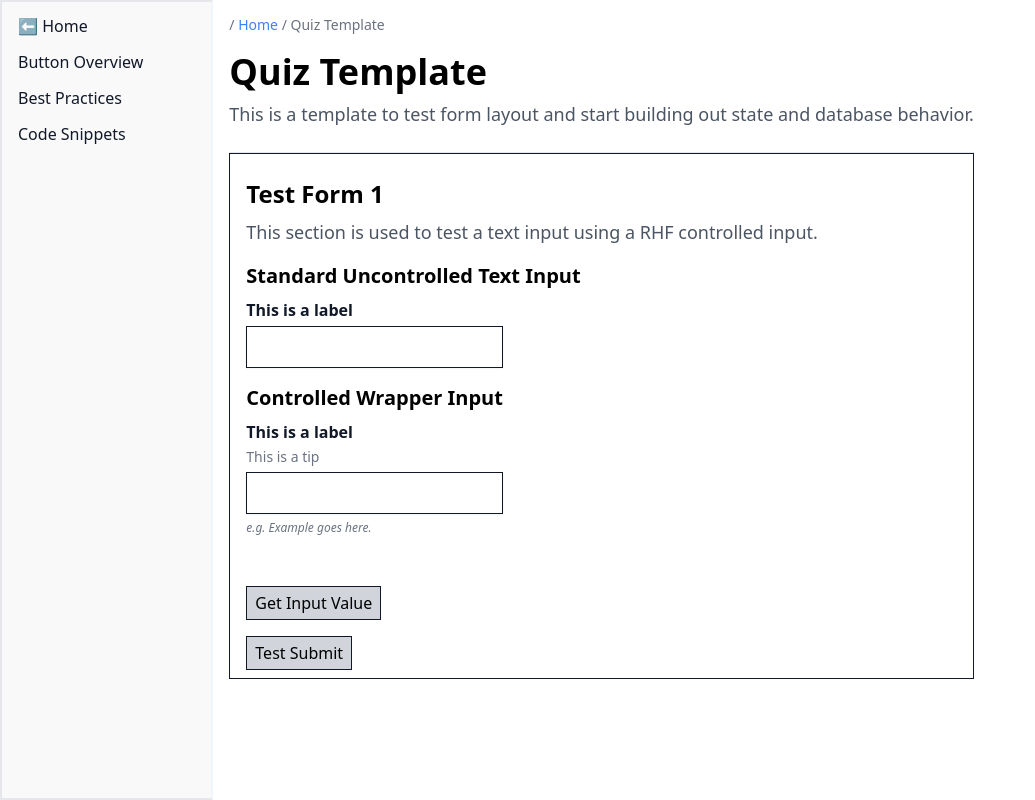
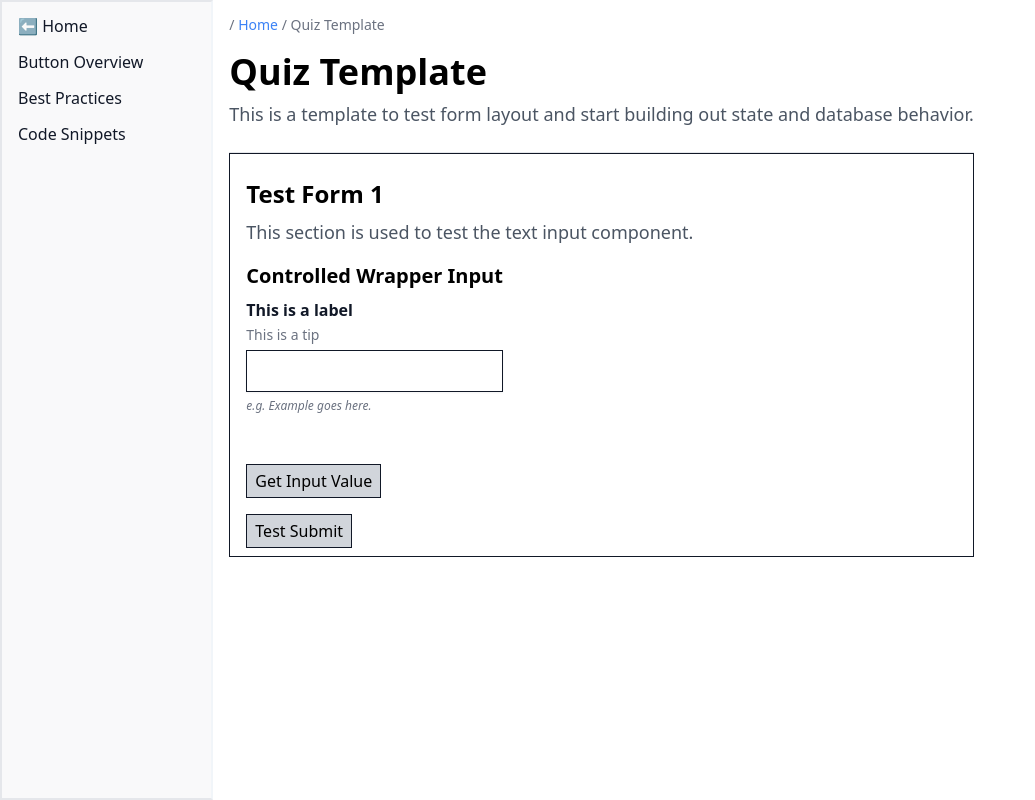
Before and after one commit to tayv/Project-Bubblegum, a Next.js app: page /forms/quiz-template in a window 1280 px wide. Shown: the whole page, without its empty margins (0-1035 px from the left). Built offline with nearby package versions, Linux system fonts and the light colour scheme.

Commit message:
Removed uncontrolled test input

```diff
--- a/components/controlled-wrappers/WrapperInput.tsx
+++ b/components/controlled-wrappers/WrapperInput.tsx
@@ -18,10 +18,6 @@ const WrapperInput: FC<InputProps> = ({
   ...props
 }) => {
 
-
- //const { register, handleSubmit, getValues, formState: { errors } } = useForm()
-
-
   return (
     <div>
 
--- a/pages/forms/quiz-template.tsx
+++ b/pages/forms/quiz-template.tsx
@@ -41,9 +41,7 @@ const QuizTemplate: FC = () => {
 
       <form className="border border-gray-900 py-2 px-4" onSubmit={onSubmit}>
         <Heading text="Test Form 1" size="h2" type="primary"/>
-        <Paragraph text="This section is used to test a text input using a RHF controlled input." size="standard" type="primary" />
-        <Heading text="Standard Uncontrolled Text Input" size="h3" type="primary"/>
-        <Input name="uncontrolledInput" label="This is a label" />
+        <Paragraph text="This section is used to test the text input component." size="standard" type="primary" />
         <Heading text="Controlled Wrapper Input" size="h3" type="primary"/>
         <WrapperInput
           name="controlledInput"
```
